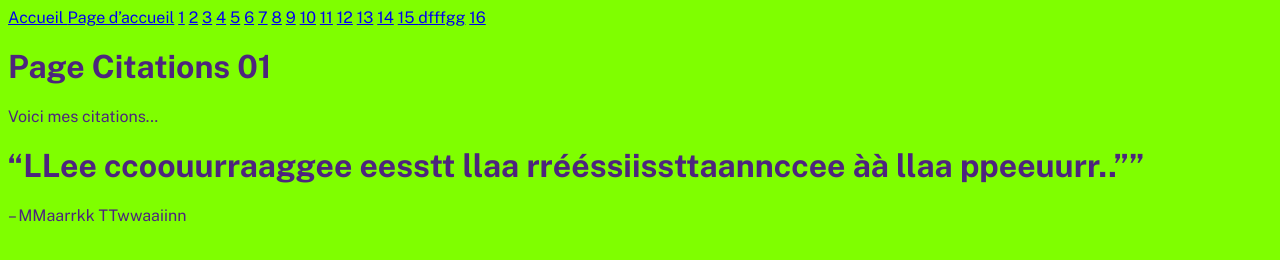
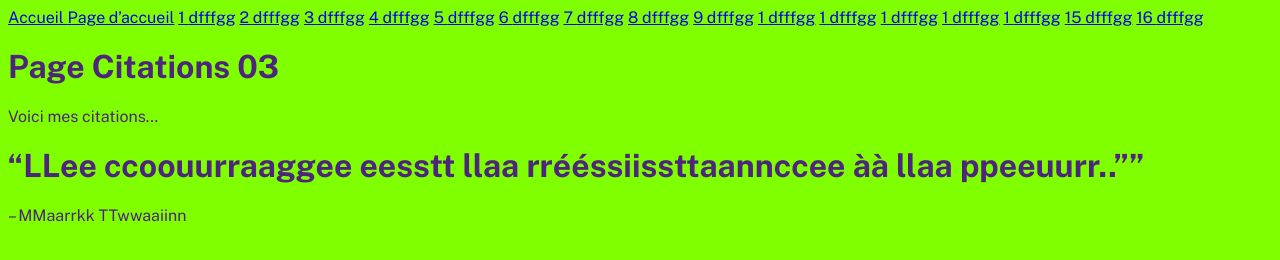
Before and after one commit to Green-Grinch/Citation, a website built with Vite: page PAGES/citations_03.html in a window 1280 px wide. Built offline with nearby package versions, Linux system fonts and the light colour scheme.

Commit message:
V something

```diff
--- a/PAGES/citations_03.html
+++ b/PAGES/citations_03.html
@@ -4,7 +4,7 @@
 <head>
 	<div id="menu-container"></div>
 
-	<h1>Page Citations 01</h1>
+	<h1>Page Citations 03</h1>
 	<p>Voici mes citations...</p>
 
 	<script src="../main.js"></script>
--- a/main.js
+++ b/main.js
@@ -71,7 +71,7 @@ document.addEventListener("DOMContentLoaded", () => {
 	const pointInRect = (x, y, r) =>
 		x >= r.left && x <= r.left + r.width && y >= r.top && y <= r.top + r.height;
 
-	const isWordChar = ch => !!ch && /[^\s“”"«»'’.,;:!?()[\]{}]/.test(ch);
+
 
 	function spanAtPoint(x, y) {
 		const el = document.elementFromPoint(x, y);
--- a/menu.html
+++ b/menu.html
@@ -1,19 +1,19 @@
 <nav class="menu">
 	<a href="../index.html">Accueil <span class="desc">Page d’accueil</span></a>
-	<a href="citations_01.html">1</a>
-	<a href="citations_02.html">2</a>
-	<a href="citations_03.html">3</a>
-	<a href="citations_04.html">4</a>
-	<a href="citations_05.html">5</a>
-	<a href="citations_06.html">6</a>
-	<a href="citations_07.html">7</a>
-	<a href="citations_08.html">8</a>
-	<a href="citations_09.html">9</a>
-	<a href="citations_10.html">10</a>
-	<a href="citations_11.html">11</a>
-	<a href="citations_12.html">12</a>
-	<a href="citations_13.html">13</a>
-	<a href="citations_14.html">14</a>
+	<a href="citations_01.html">1 <span class="label">dfffgg</span></a>
+	<a href="citations_02.html">2 <span class="label">dfffgg</span></a>
+	<a href="citations_03.html">3 <span class="label">dfffgg</span></a>
+	<a href="citations_04.html">4 <span class="label">dfffgg</span></a>
+	<a href="citations_05.html">5 <span class="label">dfffgg</span></a>
+	<a href="citations_06.html">6 <span class="label">dfffgg</span></a>
+	<a href="citations_07.html">7 <span class="label">dfffgg</span></a>
+	<a href="citations_08.html">8 <span class="label">dfffgg</span></a>
+	<a href="citations_09.html">9 <span class="label">dfffgg</span></a>
+	<a href="citations_10.html">1 <span class="label">dfffgg</span></a>
+	<a href="citations_11.html">1 <span class="label">dfffgg</span></a>
+	<a href="citations_12.html">1 <span class="label">dfffgg</span></a>
+	<a href="citations_13.html">1 <span class="label">dfffgg</span></a>
+	<a href="citations_14.html">1 <span class="label">dfffgg</span></a>
 	<a href="citations_15.html">15 <span class="label">dfffgg</span></a>
-	<a href="citations_16.html">16</a>
+	<a href="citations_16.html">16 <span class="label">dfffgg</span></a>
 </nav>
```
Also changed, not shown: PAGES/citations_01.html (+2 -2 lines).
